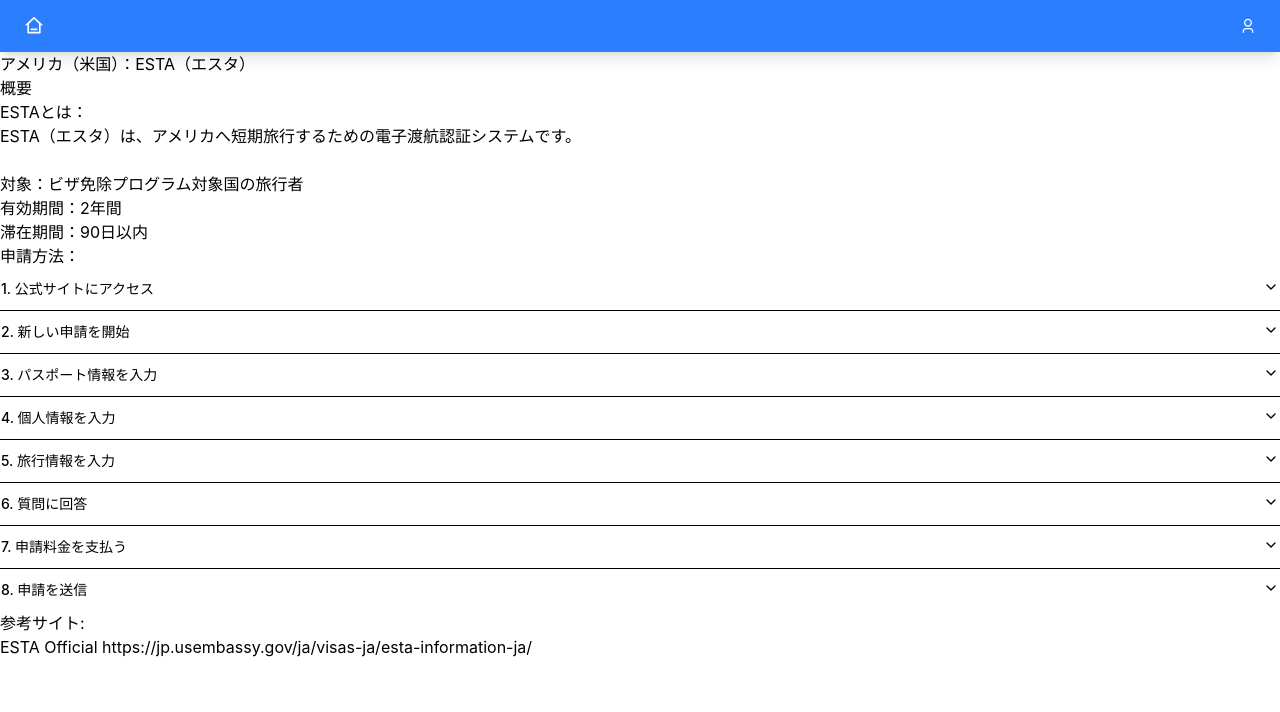
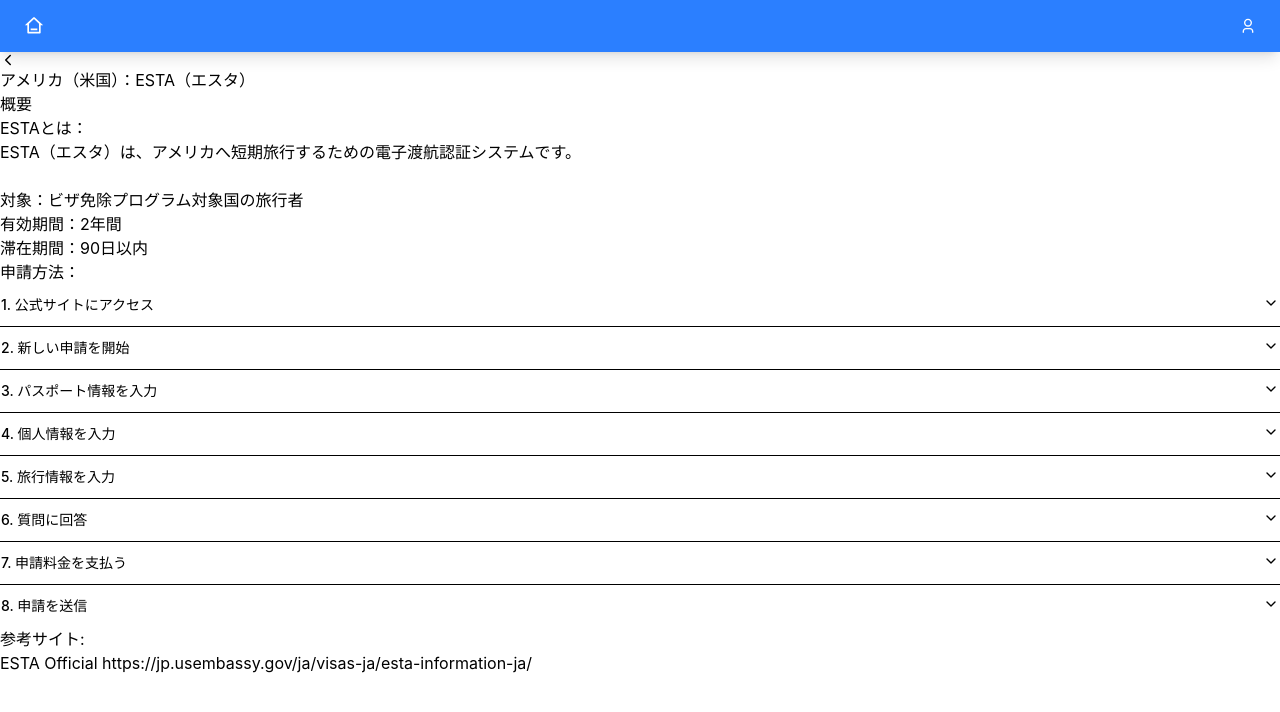
Before and after one commit to Triton-Swallows/Triton-Swallows-App, a React (Vite) app in the folder fe/: page /usa/packing-list/esta in a window 1280 px wide. Shown: the top 712 px of the page. Built offline with nearby package versions, Linux system fonts and the light colour scheme; no server answers.

Commit message:
fix: EstaPageへ戻るボタンを実装

```diff
--- a/fe/src/components/pages/EstaPage.tsx
+++ b/fe/src/components/pages/EstaPage.tsx
@@ -1,4 +1,5 @@
 import { HeaderLayout } from "../templetes/HeaderLayout";
+import { BackIcon } from "../atoms/BackIcon";
 import {
   Accordion,
   AccordionContent,
@@ -9,7 +10,7 @@ import {
 export const EstaPage = () => {
   return (
     <HeaderLayout>
-      {/* ここに戻るボタン */}
+      <BackIcon path={"/usa/packing-list"} />
       <h2>アメリカ（米国）：ESTA（エスタ）</h2>
       <div>概要</div>
       <section>
```
